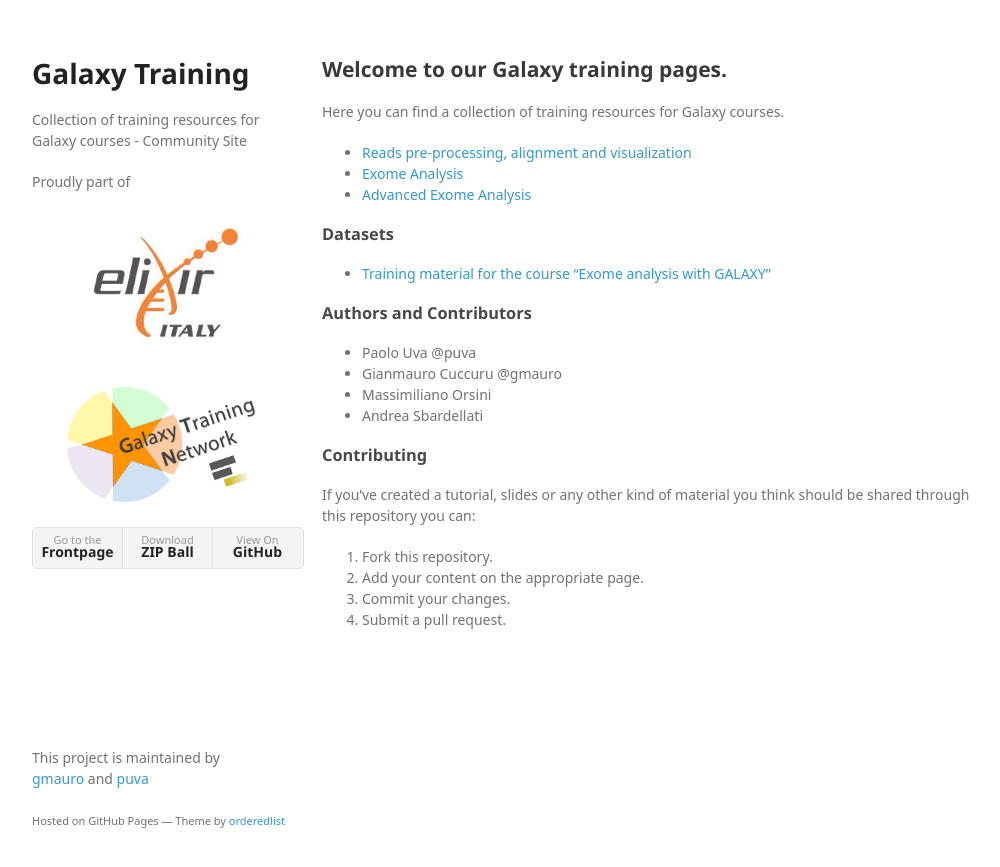
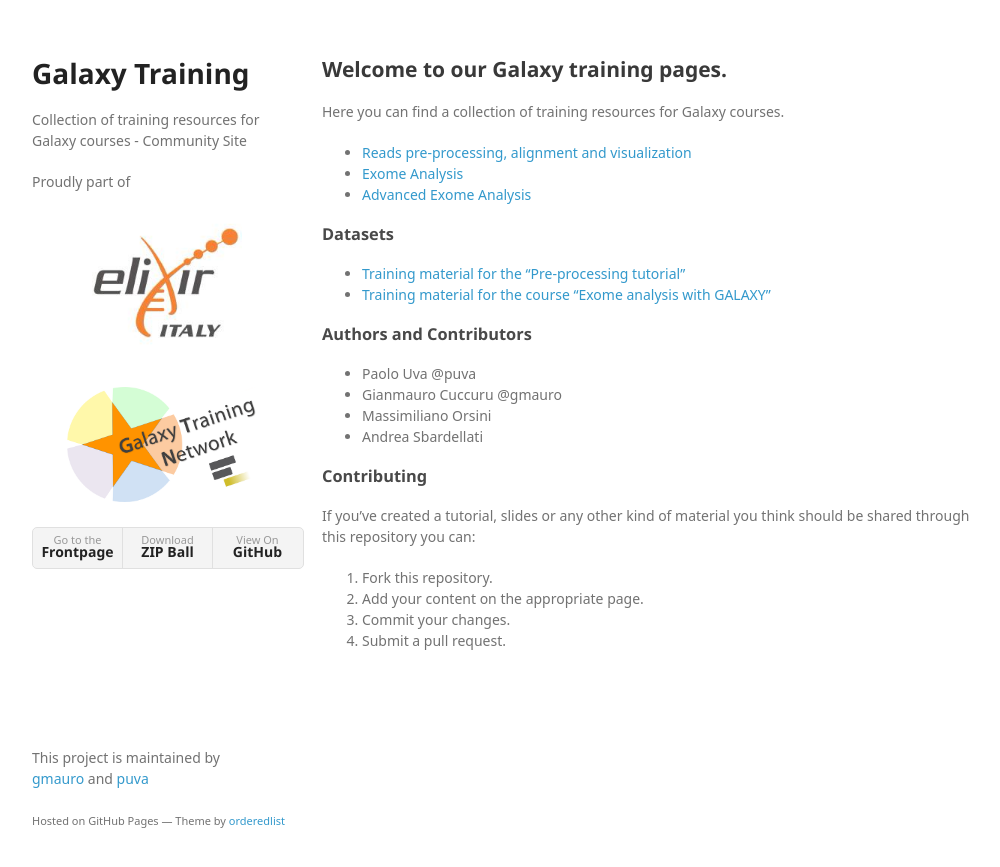
Before and after one commit to ELIXIR-IIB-training/Galaxy, a Jekyll site: the page built from index.md, in a window 1280 px wide. Shown: the top 867 px of the page, without its empty margins (128-1128 px from the left). Built offline with Jekyll 4.4.1, drawn with Linux system fonts in a browser that asks for light colours; some web fonts are replaced.

Commit message:
added the dataset for the pre-processing tutorial

```diff
--- a/index.md
+++ b/index.md
@@ -14,6 +14,7 @@
 
 ### Datasets
 
+ * [Training material for the "Pre-processing tutorial"](data/preprocessing.tar.gz)
  * [Training material for the course "Exome analysis with GALAXY"](https://zenodo.org/record/61377)
 
 ### Authors and Contributors
```
Also changed, not shown: 1 other file.
